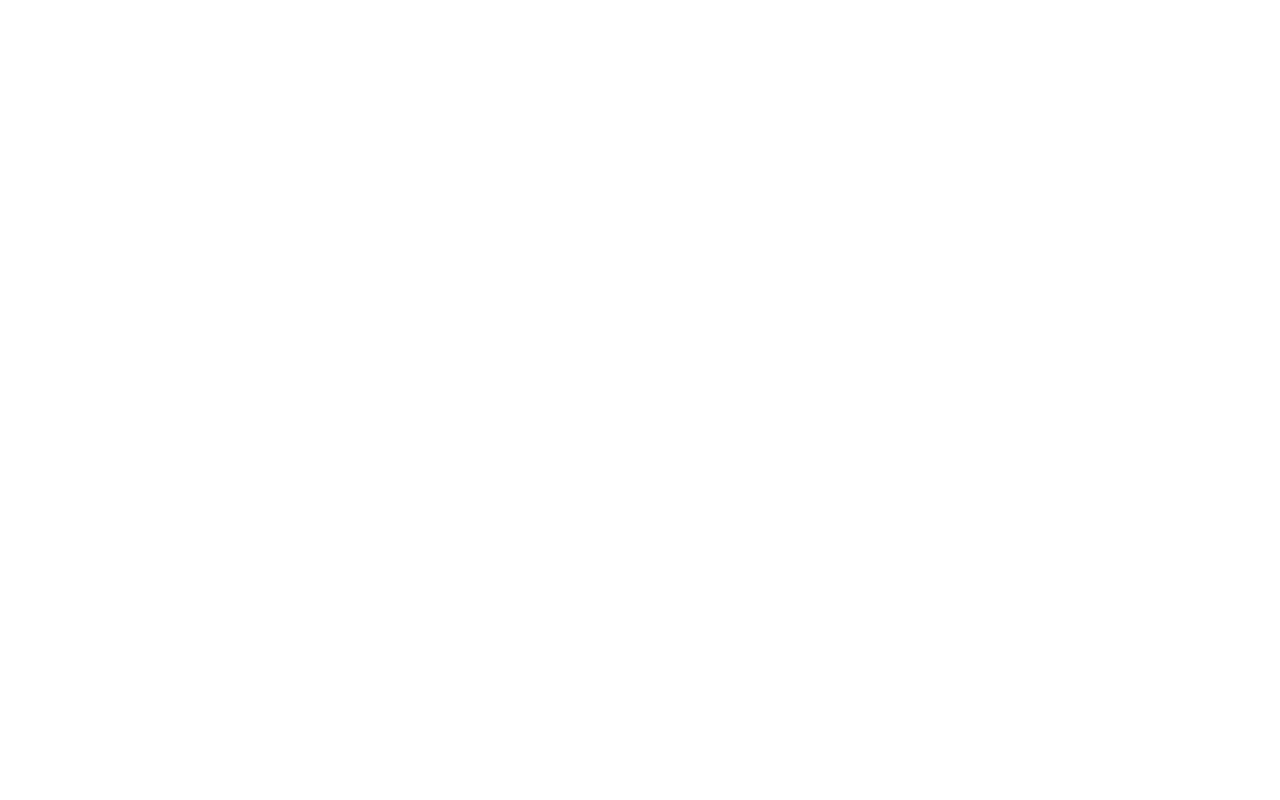
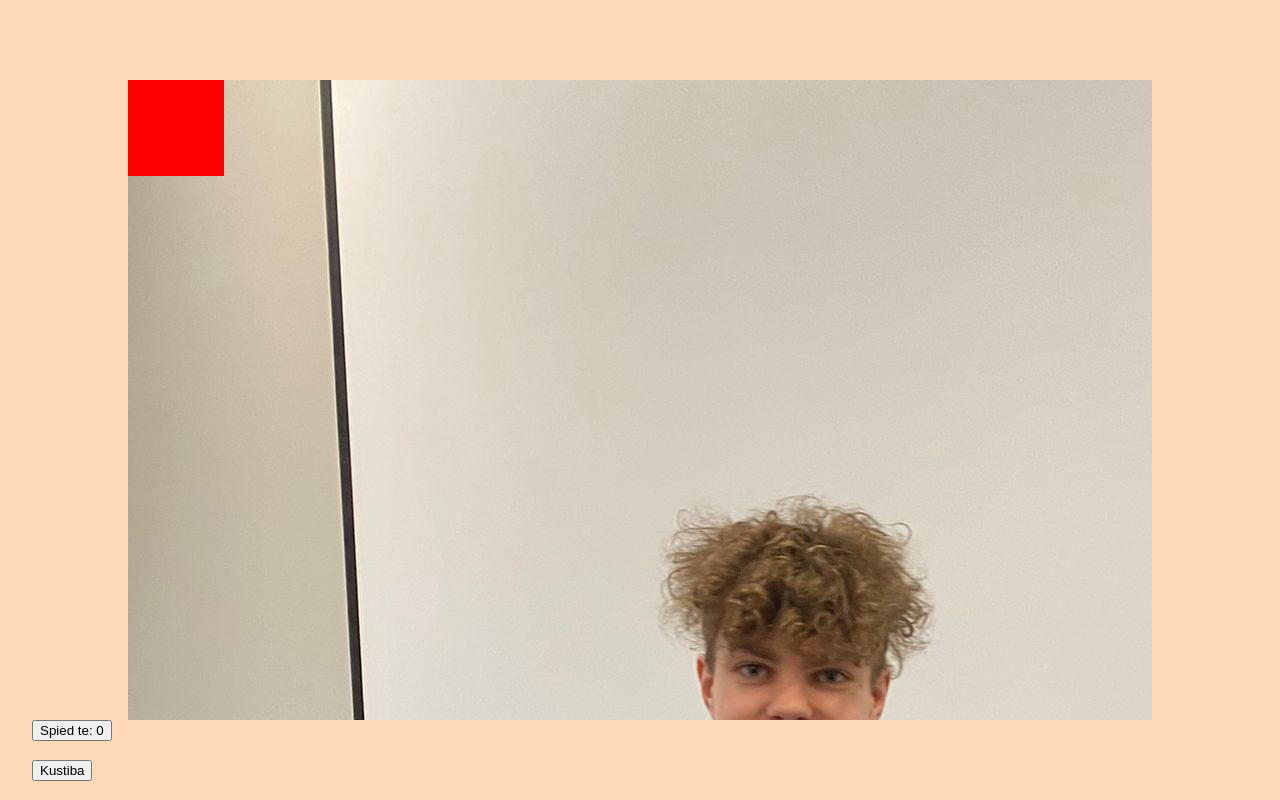
Before and after one commit to kristzz/kvadrats, a plain HTML site: page index.html in a window 1280 px wide. Drawn offline with Linux system fonts and the light colour scheme.

Commit message:
pirms js

```diff
--- a/index.html
+++ b/index.html
@@ -4,9 +4,17 @@
     <meta charset="UTF-8">
     <meta name="viewport" content="width=device-width, initial-scale=1.0">
     <title>Document</title>
-    <link rel="stylesheet" src="./styles.css">
+    <link rel="stylesheet" href="styles.css">
 </head>
 <body>
+    <div id="field">
+        <div id="kubiks">
+
+        </div>
+    </div>
+
+    <button id="poga" type="button" onclick="Function()">Spied te: 0</button>
+    <button id="poga2" type="button" onclick="Kustiba()">Kustiba</button>
     <script src="./script.js"></script>
 </body>
 </html>
--- a/styles.css
+++ b/styles.css
@@ -0,0 +1,34 @@
+body{
+    overflow: hidden;
+    padding: 0;
+    background-color: peachpuff;
+}
+
+#poga{
+    top: 90vh;
+    left: 2rem;
+    position: absolute;
+
+}
+
+#poga2{
+    top: 95vh;
+    left: 2rem;
+    position: absolute;
+}
+
+#field{
+    height: 80vh;
+    width: 80vw;
+    left: 10vw;
+    top: 10vh;
+    position: absolute;
+
+    background-image:url("kristaps.jpg") ;
+}
+
+#kubiks{
+    height: 6rem;
+    width: 6rem;
+    background: red;
+}
```
